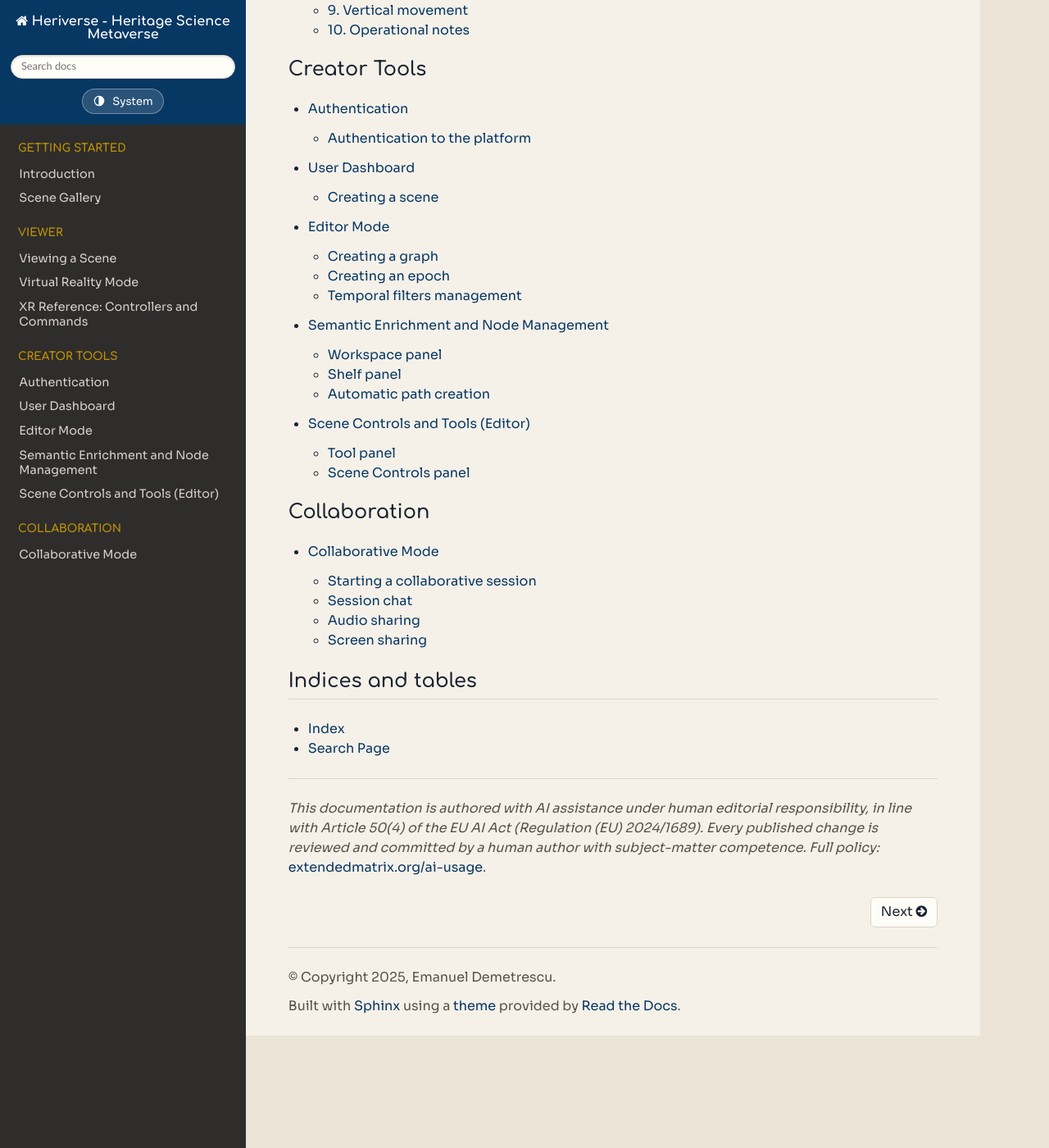
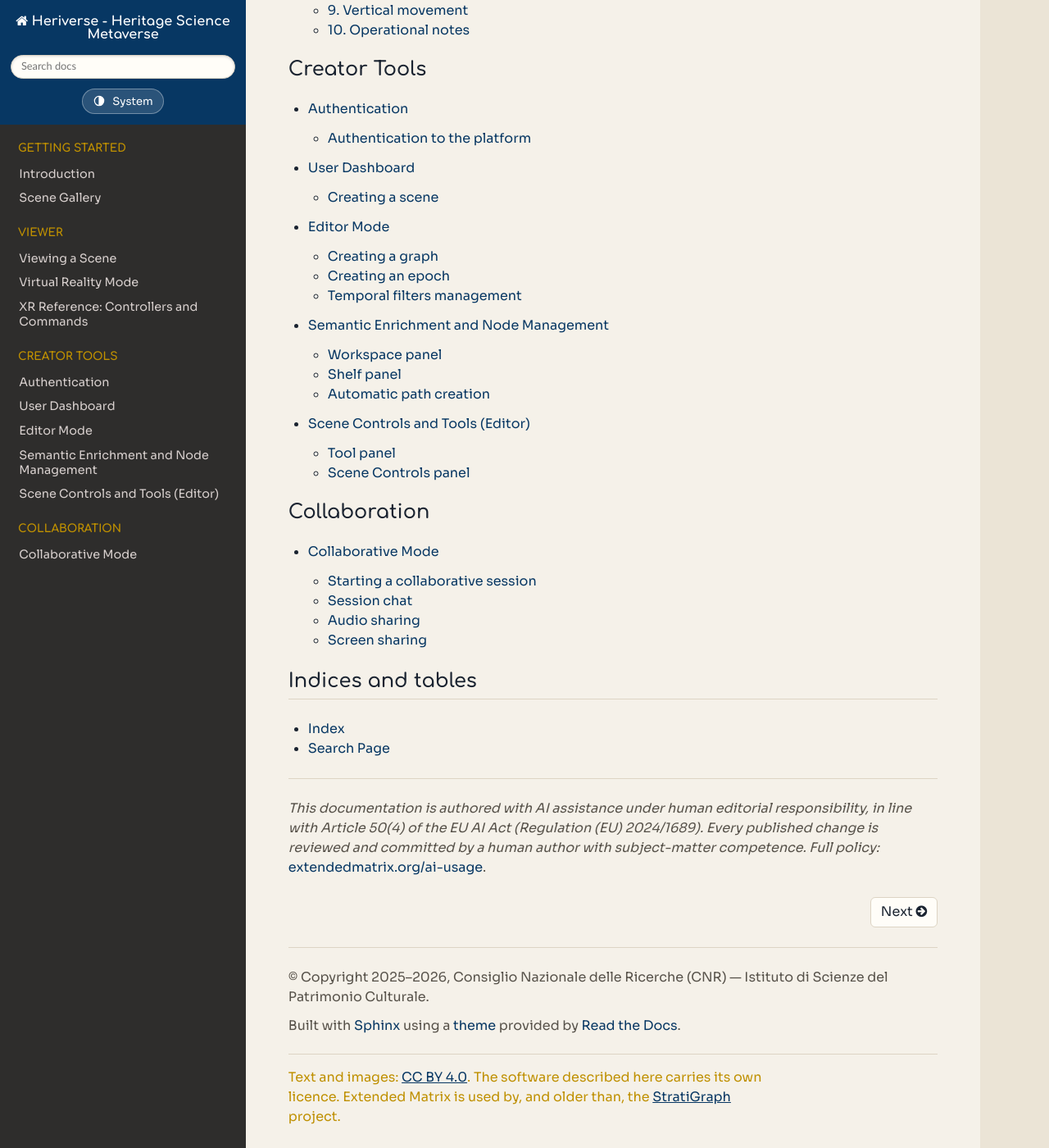
Before and after one commit to StratiGraph-ECCCH/Heriverse-doc, a Sphinx documentation site: the page built from docs/index.rst, in a window 1280 px wide and 1400 px high, scrolled down 1654 px. Shown: the whole window at 82% size. Built offline with Sphinx 7.4.7 and the Read the Docs theme 3.1.0, drawn with Linux system fonts in a browser that asks for light colours.

Commit message:
Titolare all'ente, e la licenza del testo detta in fondo alla pagina
Il diritto d'autore passa dalla persona all'istituto, che è chi lo detiene per
un lavoro fatto in servizio, e il piede dichiara la licenza del testo. Nessuna
rivendicazione di finanziamento: questi manuali sono più vecchi del progetto
StratiGraph, che li usa.

```diff
--- a/docs/_static/brand/sphinx-rtd-bridge.css
+++ b/docs/_static/brand/sphinx-rtd-bridge.css
@@ -267,3 +267,40 @@ hr, .rst-content hr { border-color: var(--sg-line); }
 .sg-theme-toggle:hover { background: rgba(255, 255, 255, .26); }
 .sg-theme-toggle:focus-visible { outline: 2px solid #fff; outline-offset: 2px; }
 .sg-theme-toggle svg { flex: none; }
+
+/* ── la provenienza, in fondo a ogni pagina ──────────────────────────────────
+   Chi arriva da una ricerca atterra in mezzo a un manuale, non sull'indice:
+   il finanziamento, il progetto e la licenza stanno dove la pagina finisce,
+   qualunque pagina sia. Il blocco lo mette `footer.html`, vendorizzato da
+   sync-brand-docs.sh; l'emblema è un SVG, quindi non pesa e non sgrana. */
+.sg-provenance {
+  display: flex;
+  align-items: flex-start;
+  gap: var(--sg-space-4);
+  margin-top: var(--sg-space-5);
+  padding-top: var(--sg-space-4);
+  border-top: 1px solid var(--sg-line);
+  font-family: var(--sg-font-sans);
+  font-size: var(--sg-text-sm);
+  line-height: 1.65;
+  color: var(--sg-muted);
+  text-align: left;
+}
+.sg-provenance-emblem {
+  flex: none;
+  width: 81px;
+  height: 54px;
+  margin-top: 2px;
+  border-radius: 2px;
+}
+.sg-provenance-text { max-width: 62ch; }
+.sg-provenance p { margin: 0 0 var(--sg-space-2); }
+.sg-provenance p:last-child { margin-bottom: 0; }
+.sg-provenance strong { color: var(--sg-text); font-weight: var(--sg-weight-subtitle); }
+.sg-provenance a { color: var(--sg-accent); text-decoration: underline; }
+.sg-provenance-rights { color: var(--sg-quiet); }
+.sg-provenance--rights-only { border-top: 1px solid var(--sg-line); }
+
+@media (max-width: 600px) {
+  .sg-provenance { flex-direction: column; gap: var(--sg-space-3); }
+}
--- /dev/null
+++ b/docs/_templates/footer.html
@@ -0,0 +1,17 @@
+{% extends "!footer.html" %}
+{#
+   Rights, and nothing else: the Extended Matrix manuals predate StratiGraph and
+   make no claim on its funding. Vendored from stratigraph-brand by
+   sync-brand-docs.sh — change it there, never here.
+#}
+{% block extrafooter %}
+{{ super() }}
+<div class="sg-provenance sg-provenance--rights-only" role="complementary" aria-label="Rights">
+  <div class="sg-provenance-text">
+    <p class="sg-provenance-rights">Text and images:
+    <a href="https://creativecommons.org/licenses/by/4.0/">CC BY 4.0</a>. The software
+    described here carries its own licence. Extended Matrix is used by, and older than,
+    the <a href="https://stratigraph-eccch.eu">StratiGraph</a> project.</p>
+  </div>
+</div>
+{% endblock %}
--- a/docs/conf.py
+++ b/docs/conf.py
@@ -3,7 +3,7 @@
 # -- Project information
 
 project = 'Heriverse - Heritage Science Metaverse'
-copyright = '2025, Emanuel Demetrescu'
+copyright = '2025–2026, Consiglio Nazionale delle Ricerche (CNR) — Istituto di Scienze del Patrimonio Culturale'
 author = 'Emanuel Demetrescu'
 
 release = '1.0'
```
Also changed, not shown: docs/_static/brand/eu-emblem.svg (added), 1 other file.
